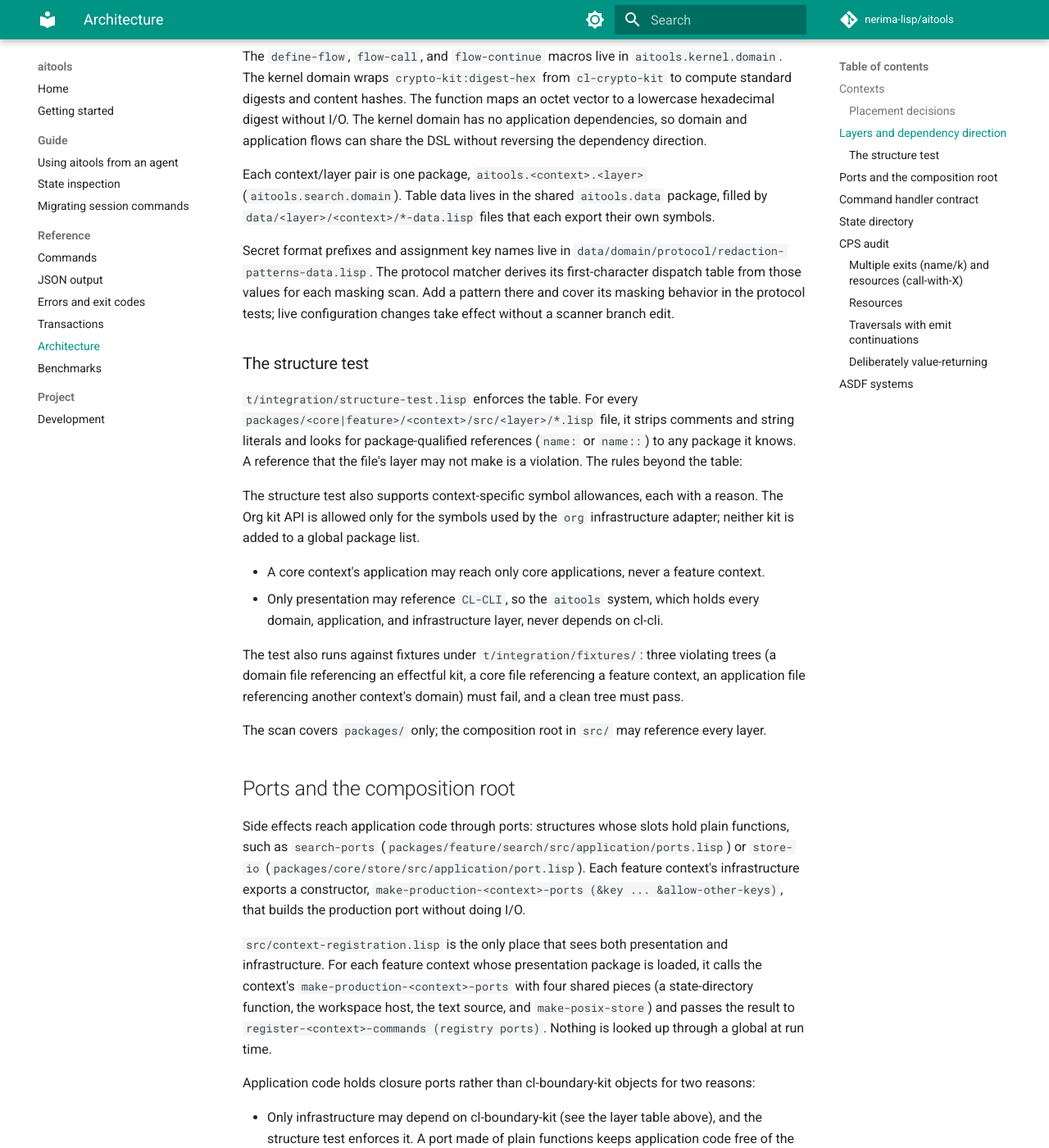
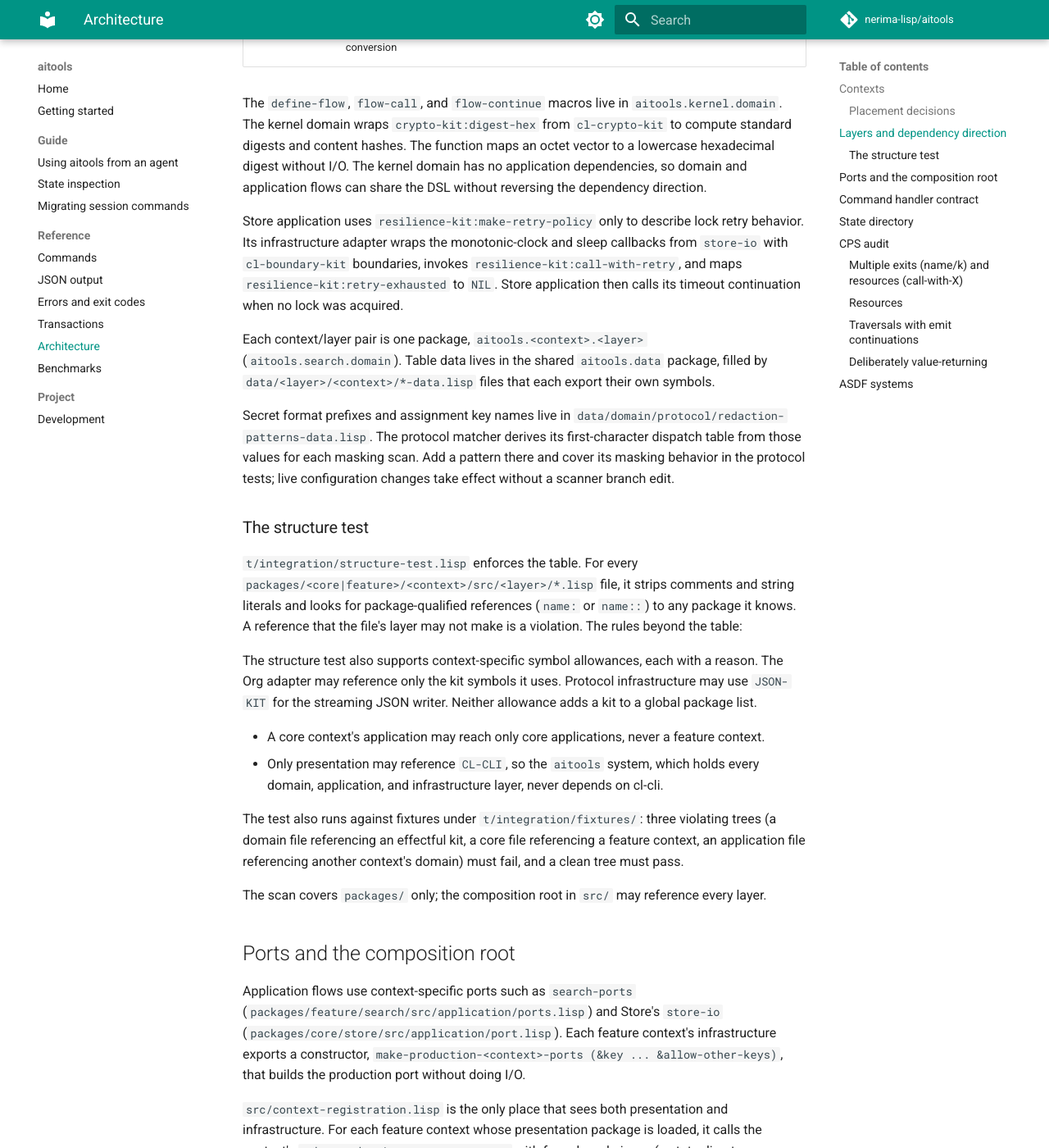
Before and after one commit to nerima-lisp/aitools, an MkDocs documentation site: the page built from docs/src/reference/architecture.md, in a window 1280 px wide and 1400 px high, scrolled down 2936 px. Shown: the whole window at 82% size. Built offline with MkDocs 1.6.1 and Material for MkDocs 9.7.7, drawn with Linux system fonts in a browser that asks for light colours; comment, search, counter and statistics services are not loaded; some of the changed text lies outside the part shown.

Commit message:
docs: align architecture guidance with current boundaries

```diff
--- a/docs/src/reference/architecture.md
+++ b/docs/src/reference/architecture.md
@@ -1,9 +1,7 @@
 # Architecture
 
-aitools is cut vertically into 14 bounded contexts (5 core, 9 feature), and
-each context is split into the DDD layers it needs. Adding or changing a
-command touches one feature context rather than a layer that spans every
-context. The layout follows nshell's architecture.
+Adding or changing a command touches one feature context rather than a layer
+that spans every context. The layout follows nshell's architecture.
 
 ## Contexts
 
@@ -34,6 +32,10 @@ command reads or writes.
 
 ### Placement decisions
 
+A port is a structure of function slots for side-effect operations.
+Application flows call these functions, and infrastructure supplies their
+production implementations.
+
 - **Byte codecs in core/text.** `archive list` and `archive read` (inspect)
   and `archive extract` and `archive create` (edit) all need deflate, gzip,
   zip, and tar. `cl-deflate-kit` supplies DEFLATE and gzip; core/text keeps
@@ -70,8 +70,8 @@ command reads or writes.
 | Layer | Holds | May reference |
 |---|---|---|
 | domain | Values, rules, pure functions; no I/O | Its own domain, every core context's domain, and pure APIs from kits (deterministic functions without I/O), including `cl-regex-kit`, `json-kit`, `cl-codec-kit`, `cl-crypto-kit`, `cl-date-kit`, and `cl-deflate-kit` |
-| application | Use cases, port definitions, continuation-based flow | Its own domain and application, core domains and applications, and (feature contexts only) other feature contexts' applications |
-| infrastructure | Port implementations (adapters) | Its own domain and application, `host-kit`, `process-kit`, `vcs-kit`, `cl-concurrent-kit`, `cl-boundary-kit`, `sb-posix`, and `json-kit` |
+| application | Use cases, port definitions, continuation-based flow | Its own domain and application, core domains and applications, and (feature contexts only) other feature contexts' applications; in Store, the pure `resilience-kit:make-retry-policy` constructor |
+| infrastructure | Port implementations (adapters) | Its own domain and application, `host-kit`, `process-kit`, `vcs-kit`, `cl-concurrent-kit`, `cl-boundary-kit`, `sb-posix`, and `json-kit`; in Store, `resilience-kit:call-with-retry` and `resilience-kit:retry-exhausted` |
 | presentation | cl-cli command definitions, argument conversion | Its own application, `aitools.protocol.domain`, `aitools.protocol.application`, `cl-cli` |
 
 The `define-flow`, `flow-call`, and `flow-continue` macros live in
@@ -80,6 +80,13 @@ The `define-flow`, `flow-call`, and `flow-continue` macros live in
 maps an octet vector to a lowercase hexadecimal digest without I/O. The kernel
 domain has no application dependencies, so domain and application flows can
 share the DSL without reversing the dependency direction.
+
+Store application uses `resilience-kit:make-retry-policy` only to describe
+lock retry behavior. Its infrastructure adapter wraps the monotonic-clock and
+sleep callbacks from `store-io` with `cl-boundary-kit` boundaries, invokes
+`resilience-kit:call-with-retry`, and maps
+`resilience-kit:retry-exhausted` to `NIL`. Store application then calls its
+timeout continuation when no lock was acquired.
 
 Each context/layer pair is one package, `aitools.<context>.<layer>`
 (`aitools.search.domain`). Table data lives in the shared `aitools.data`
@@ -101,8 +108,9 @@ comments and string literals and looks for package-qualified references
 layer may not make is a violation. The rules beyond the table:
 
 The structure test also supports context-specific symbol allowances, each
-with a reason. The Org kit API is allowed only for the symbols used by the
-`org` infrastructure adapter; neither kit is added to a global package list.
+with a reason. The Org adapter may reference only the kit symbols it uses.
+Protocol infrastructure may use `JSON-KIT` for the streaming JSON writer.
+Neither allowance adds a kit to a global package list.
 
 - A core context's application may reach only core applications, never a
   feature context.
@@ -120,9 +128,8 @@ reference every layer.
 
 ## Ports and the composition root
 
-Side effects reach application code through ports: structures whose slots
-hold plain functions, such as `search-ports`
-(`packages/feature/search/src/application/ports.lisp`) or `store-io`
+Application flows use context-specific ports such as `search-ports`
+(`packages/feature/search/src/application/ports.lisp`) and Store's `store-io`
 (`packages/core/store/src/application/port.lisp`). Each feature context's
 infrastructure exports a constructor,
 `make-production-<context>-ports (&key ... &allow-other-keys)`, that builds
@@ -170,6 +177,9 @@ with an alist of output fields in envelope order, or `on-error` with
 `(code message &key candidates diagnostics conflicts repairs)`. A flow never
 writes to a stream and never chooses an exit code. `src/dispatch.lisp` turns
 the result into an envelope and an exit code, and adds `recovered`.
+See [CPS audit](#cps-audit) for the flow and continuation conventions, and
+the [success envelope](json-schema.md#success-envelope) for field order and
+the [error envelope](errors.md#the-error-envelope) for error fields.
 
 `dispatch` calls cl-cli's `parse-argv` directly instead of `run-app`,
 because `run-app` prints usage errors and help as plain text. Every exit
@@ -200,15 +210,18 @@ creates in the working tree are the write protocol's temporary files,
 The store creates its state files with mode `0600` and its directories with
 mode `0700`, opening files `O_CREAT|O_EXCL|O_NOFOLLOW`, so the state is
 private to the owner and a pre-planted symlink cannot redirect a create.
-The bg records store a redacted copy of the launched argv, so
-display-only state holds no raw secrets.
+The bg records store a redacted copy of the launched argv. `bg status` displays
+that value and does not rerun it, so the displayed command line contains no raw
+secrets.
 
 The journal keeps the newest 20 operations per path
 (`+retained-generations+` in `packages/core/store/src/domain/journal.lisp`).
-The workspace lock is an exclusive `flock(2)` on `lock`, taken by polling a
-non-blocking attempt with a backoff from 5 ms to 100 ms until
-`--lock-timeout` expires (`packages/core/store/src/application/lock.lisp`).
-The OS releases it when the process exits.
+The workspace and per-transaction locks use exclusive `flock(2)` on lock files.
+Store application supplies a retry policy with delays that grow from 5 ms to
+100 ms, bounded by `--lock-timeout`, which defaults to `10s` (see
+[global options](commands.md#global-options) and
+`packages/core/store/src/application/lock.lisp`).
+The OS releases a lock when its process exits.
 
 ## CPS audit
 
@@ -248,8 +261,9 @@ omitted.
 
 ### Resources
 
-Each resource is acquired by a `call-with-X` function that releases it on
-every exit, with a `with-X` macro as sugar:
+Each resource is scoped by a `call-with-X` function, with a `with-X` macro as
+sugar. The description below states how normal, error, and crash-like exits
+handle each resource:
 
 | Resource | Form | Used by |
 |---|---|---|
```
Also changed, not shown: other parts of docs/src/reference/architecture.md (+1 -3 lines).
